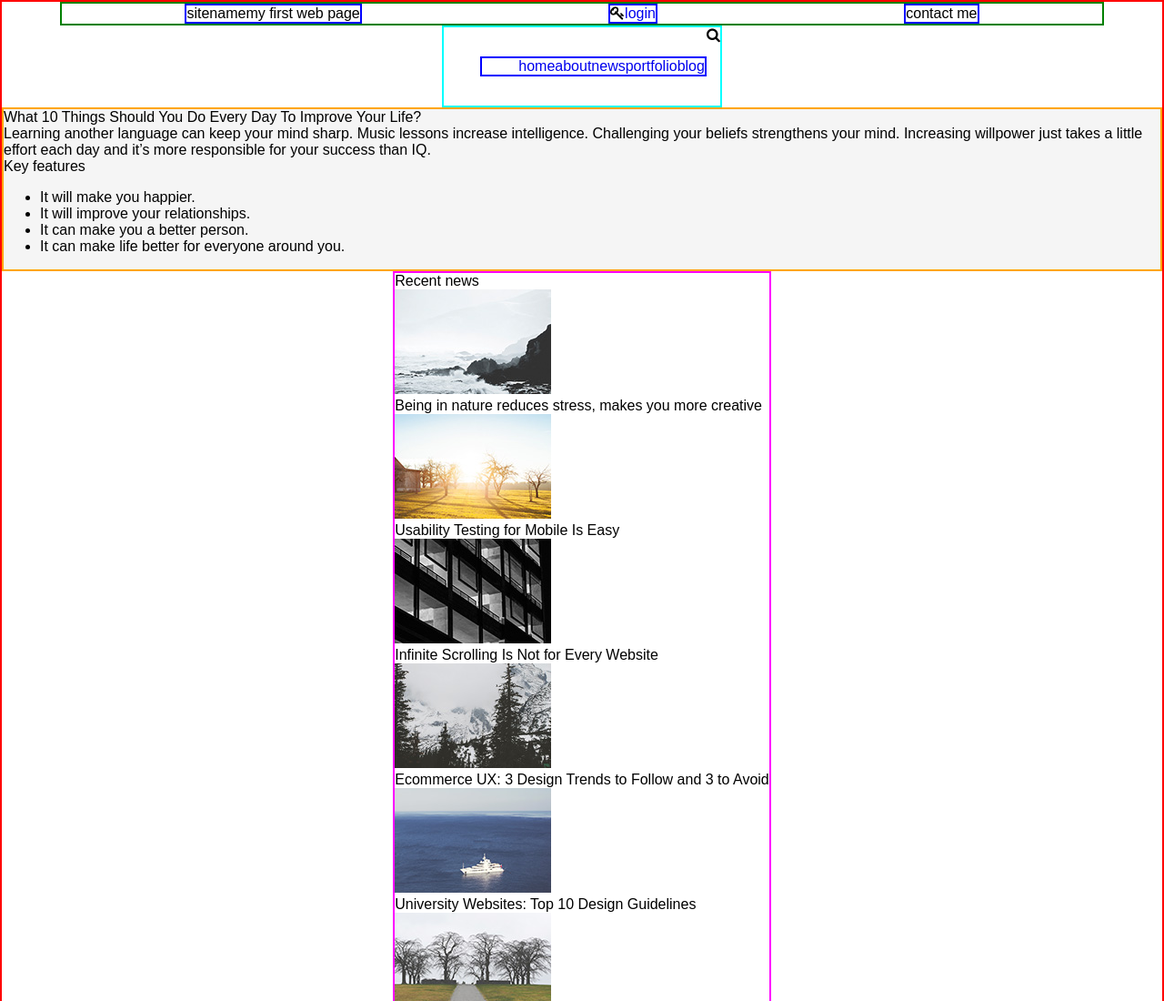
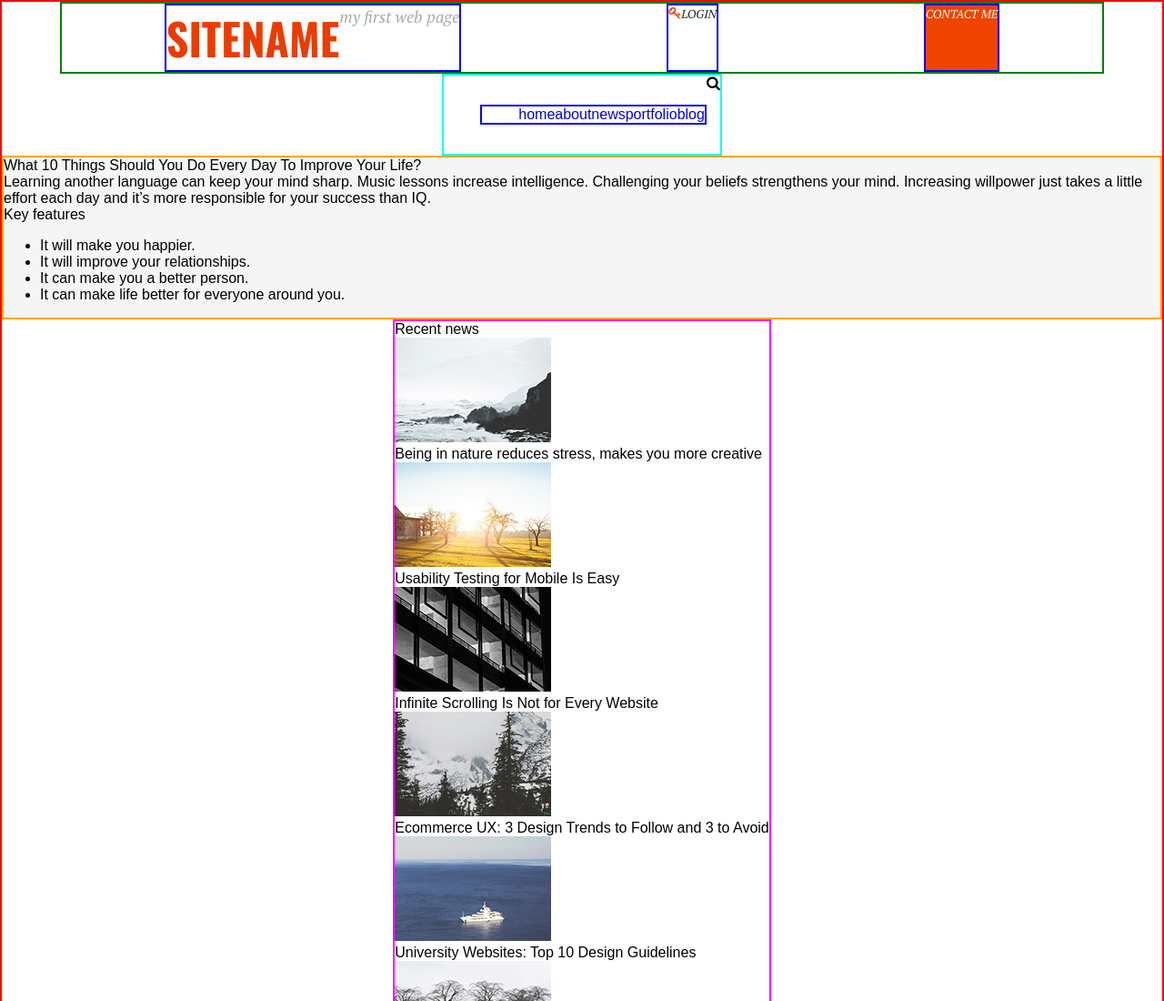
Before and after one commit to popoff/test-assignment-psd-to-html-1, a website: page index.html in a window 1280 px wide. Shown: the top 1100 px of the page at 91% size. Drawn offline with nearby package versions, Linux system fonts and the light colour scheme.

Commit message:
header styles added

```diff
--- a/css/main.css
+++ b/css/main.css
@@ -74,8 +74,20 @@ main {
     border: 2px solid blue;
 }
 
-.header__description {
+.logo__title {
+    font-family: Oswald, Arial, Helvetica, sans-serif;
+    font-size: 48px;
+    font-weight: 700;
+    text-transform: uppercase;
+    color: #eb3c00;
+}
 
+.logo__description {
+    font-family: "PT Serif", Georgia, "Times New Roman", serif;
+    font-size: 18px;
+    font-weight: 400;
+    font-style: italic;
+    color: #aaaaaa;
 }
 
 /* Ligin block styles */
@@ -88,11 +100,18 @@ main {
 }
 
 .login__icon {
-
+    font-size: 14px;
+    color: #ee4400;
 }
 
 .login__link {
+    font-family: "PT Serif", Georgia, "Times New Roman", serif;
+    font-size: 13px;
+    font-weight: 400;
+    font-style: italic;
     text-decoration: none;
+    text-transform: uppercase;
+    color: #282828;
 }
 
 /* Button block styles */
@@ -102,10 +121,17 @@ main {
     flex-direction: row;
     justify-content: space-between;
     border: 2px solid blue;
+    background-color: #ee4400;
 }
 
 .button__text {
-
+    font-family: "PT Serif", Georgia, "Times New Roman", serif;
+    font-size: 13px;
+    font-weight: 400;
+    font-style: italic;
+    text-decoration: none;
+    text-transform: uppercase;
+    color: #ffffff;
 }
 
 /* NAVIGATION STYLES */
```
